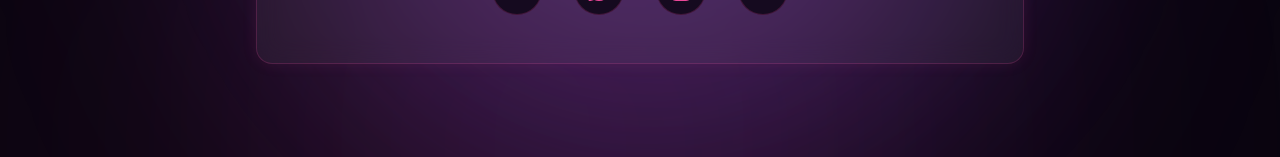
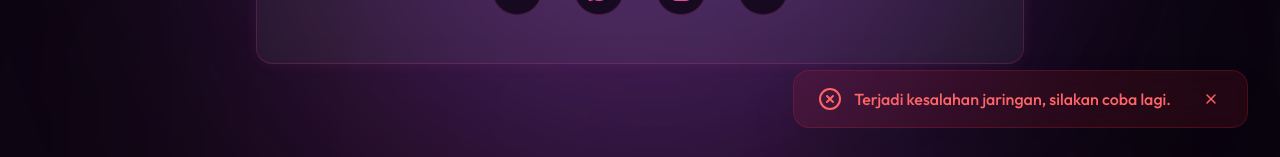
Before and after one commit to bimaharinta/portofolio-dilla, a React (Vite) app: page / in a window 1280 px wide. Both pictures are taken after typing "Sample", "name@example.com", "Sample" into the empty fields and a click on the button "Kirim Pesan". Shown: the part 9869-10026 px from the top of the page. Built offline with nearby package versions, Linux system fonts and the light colour scheme; no server answers.

Commit message:
Replace native alert with custom toast notification

```diff
--- a/src/components/Contact.tsx
+++ b/src/components/Contact.tsx
@@ -1,5 +1,5 @@
-import { motion } from 'framer-motion';
-import { Mail, Send, MessageCircle } from 'lucide-react';
+import { motion, AnimatePresence } from 'framer-motion';
+import { Mail, Send, MessageCircle, CheckCircle2, XCircle, X } from 'lucide-react';
 import { useLanguage } from '../context/LanguageContext';
 import { useState } from 'react';
 
@@ -12,6 +12,14 @@ export const Contact = () => {
     message: ''
   });
   const [isSubmitting, setIsSubmitting] = useState(false);
+  const [toast, setToast] = useState<{show: boolean, message: string, type: 'success' | 'error'}>({ show: false, message: '', type: 'success' });
+
+  const showToast = (message: string, type: 'success' | 'error') => {
+    setToast({ show: true, message, type });
+    setTimeout(() => {
+      setToast(prev => ({ ...prev, show: false }));
+    }, 5000);
+  };
 
   const handleChange = (e: React.ChangeEvent<HTMLInputElement | HTMLTextAreaElement>) => {
     setFormData({
@@ -44,14 +52,14 @@ export const Contact = () => {
       const result = await response.json();
 
       if (result.success) {
-        alert("Pesan berhasil dikirim ke email!");
+        showToast("Pesan berhasil dikirim! Kami akan segera membalasnya.", "success");
         setFormData({ name: '', email: '', message: '' });
       } else {
-        alert("Gagal mengirim pesan, silakan coba lagi.");
+        showToast("Gagal mengirim pesan, silakan coba lagi.", "error");
       }
     } catch (error) {
       console.error("Terjadi kesalahan:", error);
-      alert("Terjadi kesalahan, silakan coba lagi.");
+      showToast("Terjadi kesalahan jaringan, silakan coba lagi.", "error");
     } finally {
       setIsSubmitting(false);
     }
@@ -175,6 +183,31 @@ export const Contact = () => {
           </div>
         </motion.div>
       </div>
+
+      {/* Toast Notification */}
+      <AnimatePresence>
+        {toast.show && (
+          <motion.div
+            initial={{ opacity: 0, y: 50, scale: 0.9 }}
+            animate={{ opacity: 1, y: 0, scale: 1 }}
+            exit={{ opacity: 0, y: 20, scale: 0.9 }}
+            className={`fixed bottom-8 right-8 z-[100] flex items-center gap-3 px-6 py-4 rounded-2xl shadow-2xl border backdrop-blur-md ${
+              toast.type === 'success'
+                ? 'bg-green-500/10 border-green-500/20 text-green-400'
+                : 'bg-red-500/10 border-red-500/20 text-red-400'
+            }`}
+          >
+            {toast.type === 'success' ? <CheckCircle2 size={24} /> : <XCircle size={24} />}
+            <span className="font-medium text-sm md:text-base">{toast.message}</span>
+            <button
+              onClick={() => setToast(prev => ({ ...prev, show: false }))}
+              className="ml-4 p-1 rounded-full hover:bg-white/10 transition-colors"
+            >
+              <X size={16} />
+            </button>
+          </motion.div>
+        )}
+      </AnimatePresence>
     </section>
   );
 };
```
